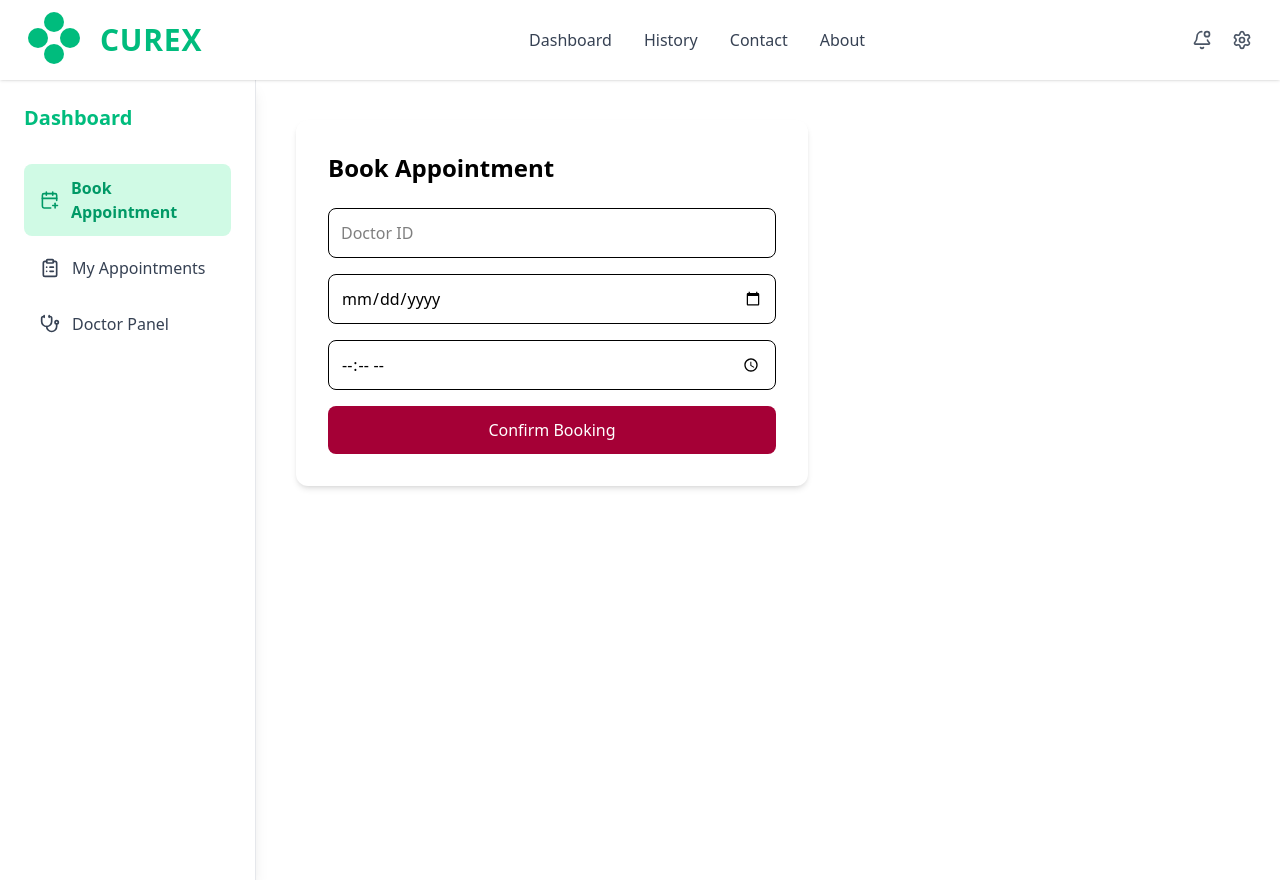
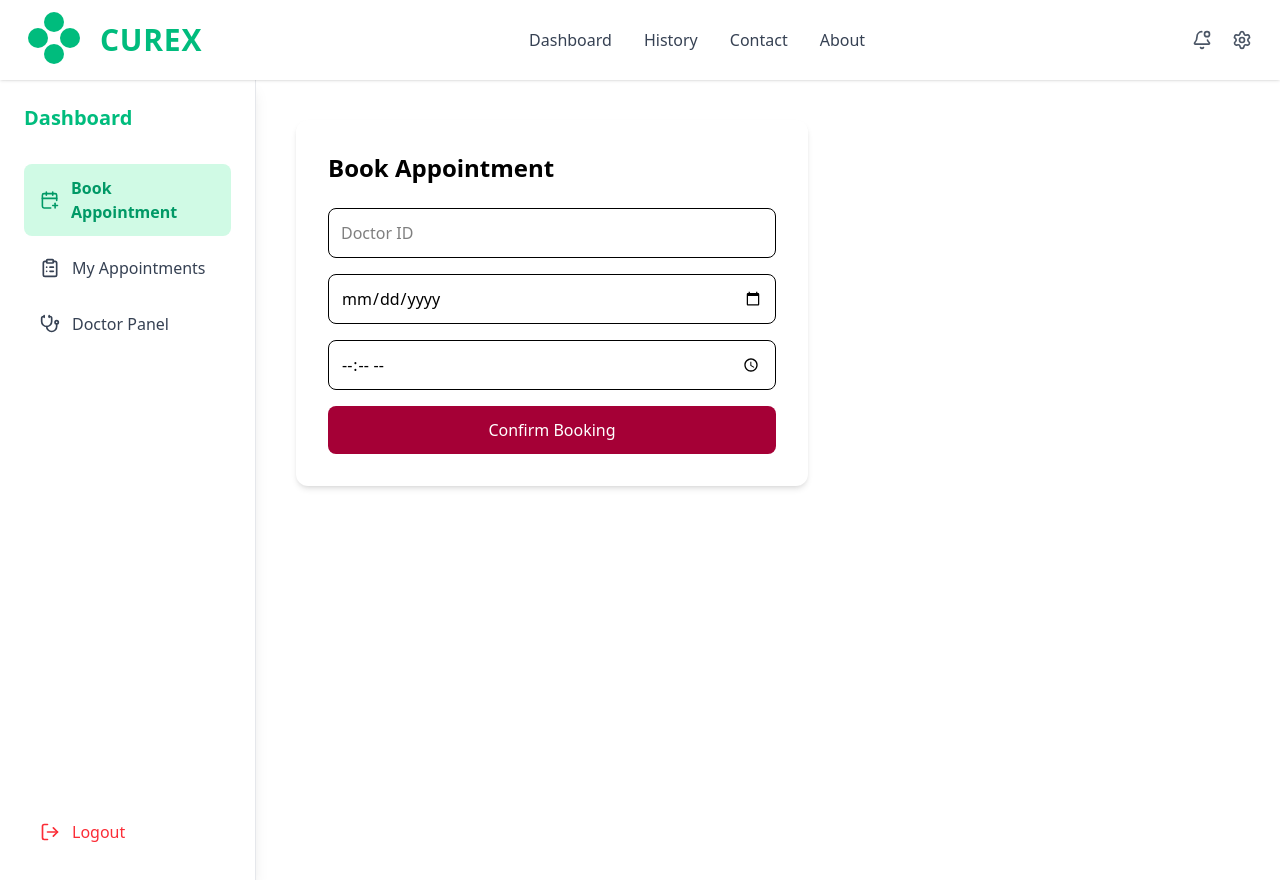
Before and after one commit to 8972-amick/CUREX, a React (Vite) app in the folder Frontend/: page /book in a window 1280 px wide. Built offline with nearby package versions, Linux system fonts and the light colour scheme.

Commit message:
changes in sidebar

```diff
--- a/Frontend/src/Components/Sidebar.jsx
+++ b/Frontend/src/Components/Sidebar.jsx
@@ -1,8 +1,9 @@
-import { Link, useLocation } from "react-router-dom";
-import { CalendarPlus, ClipboardList, Stethoscope } from "lucide-react";
+import { Link, useLocation, useNavigate } from "react-router-dom";
+import { CalendarPlus, ClipboardList, Stethoscope, LogOut } from "lucide-react";
 
 export default function Sidebar() {
   const location = useLocation();
+  const navigate = useNavigate();
 
   const menu = [
     {
@@ -22,9 +23,16 @@ export default function Sidebar() {
     },
   ];
 
+  const handleLogout = () => {
+    localStorage.removeItem("token");
+    navigate("/login");
+  };
+
   return (
-    <div className="bg-white dark:bg-slate-900 w-64 min-h-screen shadow-lg p-6 border-r border-gray-200 dark:border-slate-700">
+    <div className="bg-white dark:bg-slate-900 w-64 min-h-screen shadow-lg p-6 border-r border-gray-200 dark:border-slate-700 flex flex-col justify-between">
 
+      {/* Top Section */}
+      <div>
         {/* Title */}
         <h2 className="text-xl font-bold text-emerald-500 mb-8">
           Dashboard
@@ -53,6 +61,18 @@ export default function Sidebar() {
             );
           })}
         </div>
+      </div>
+
+      {/* Logout Section */}
+      <div>
+        <button
+          onClick={handleLogout}
+          className="flex items-center gap-3 w-full px-4 py-3 mt-6 rounded-lg text-red-500 hover:bg-red-100 dark:hover:bg-red-900/30 transition"
+        >
+          <LogOut className="w-5 h-5" />
+          Logout
+        </button>
+      </div>
 
     </div>
   );
```
Lines whose indentation alone changed are shown as unchanged.
